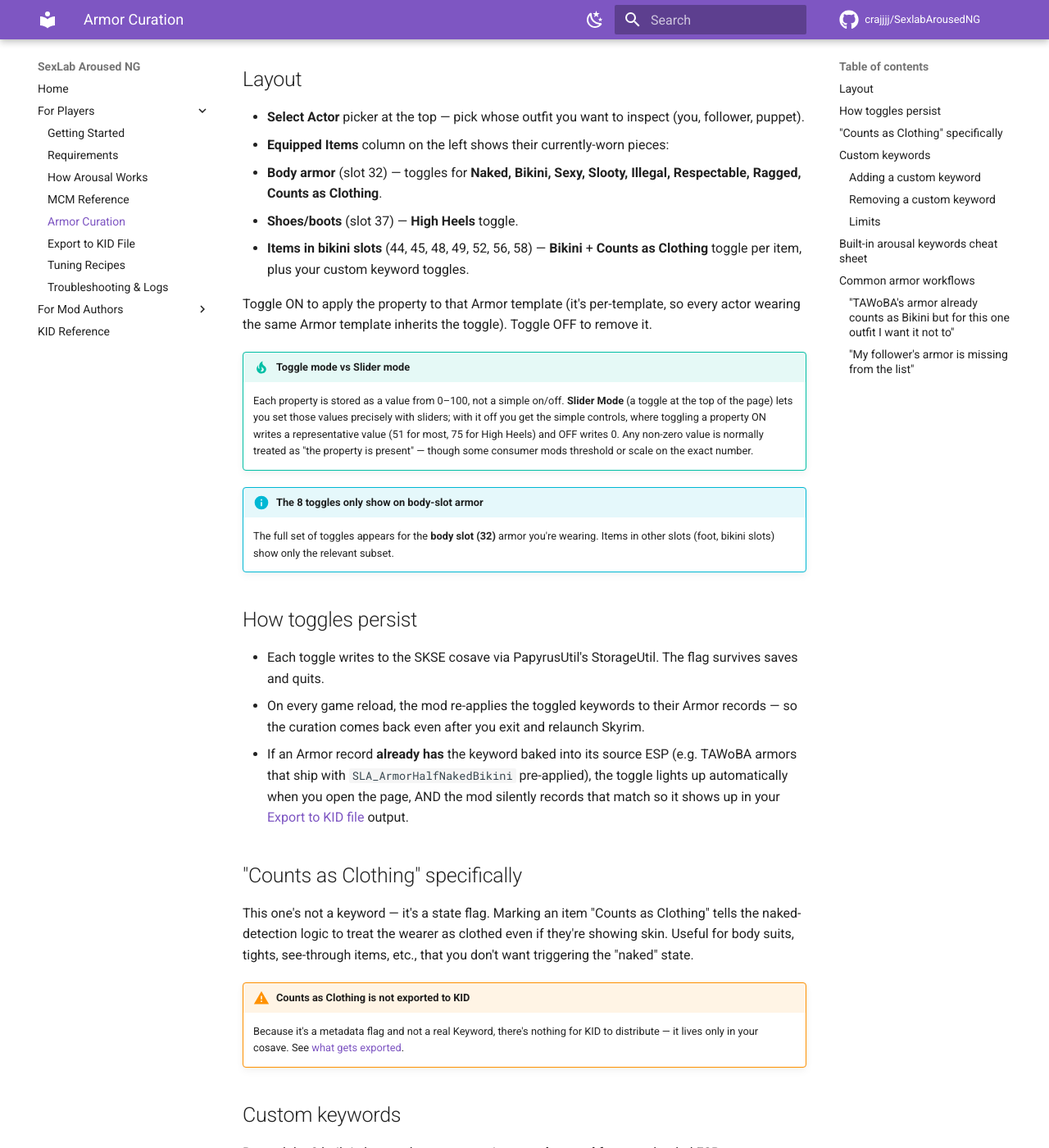
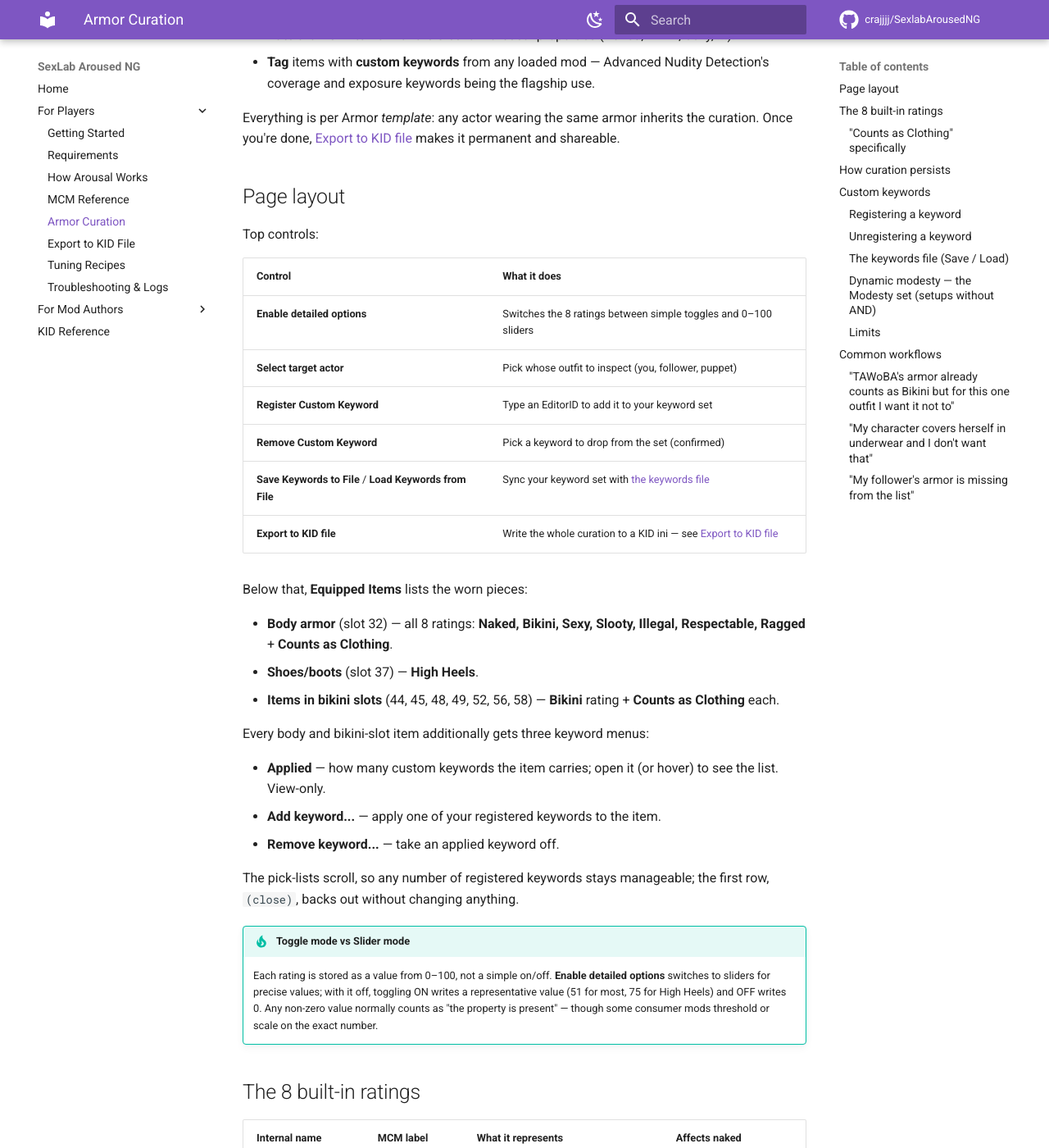
Before and after one commit to crajjjj/SexlabArousedNG, an MkDocs documentation site: the page built from docs/players/armor-curation.md, in a window 1280 px wide and 1400 px high, scrolled down 217 px. Shown: the whole window at 82% size. Built offline with MkDocs 1.6.1 and Material for MkDocs 9.7.7, drawn with Linux system fonts in a browser that asks for light colours; comment, search, counter and statistics services are not loaded; some of the changed text lies outside the part shown.

Commit message:
feat(keywords): ship AND coverage classifiers by default; refresh armor docs
- Keywords.json: promote AND's coverage classifiers (CoversAll, ArmorTop/
  Bottom, Bra, Underwear, the *Curtain family), AND_Ignore and AND_Miniskirt
  into customkeywords (32 female-oriented defaults, 105 left in
  copyuprespectlimit); reorder by practical use (coverage > skimpy garments >
  flash risk > nakedness > Modesty set - file order drives the pick-list
  order); compact the readme and lead with the ~40-keyword guideline.
- docs/players/armor-curation.md: rewrite for the 3.3.1 menu-based keyword
  UI (top-controls table, Applied/Add/Remove menus, keywords-file section,
  real limits story); note that ESP-baked detection covers built-ins only;
  add a dynamic-modesty section explaining the Modesty set only works
  without AND (its OAR overrides disable keyword conditions) and the
  AND_Underwear/AND_ArmorBottom workflow for covering-in-underwear.
- docs/players/kid-export.md: update button location and per-item menu
  wording.

```diff
--- a/docs/players/armor-curation.md
+++ b/docs/players/armor-curation.md
@@ -1,59 +1,45 @@
 # Armor Curation
 
-The *Current Armor List* MCM page is the most player-facing feature of the mod. It lets you mark specific armor items with arousal-relevant keywords, on a per-piece basis. Once you've curated your outfits, you can make the curation permanent and shareable with [Export to KID file](kid-export.md).
+The *Current Armor List* MCM page (shown as **Current Equipment** in-game) is the most player-facing feature of the mod. It does two things:
 
-## Layout
+- **Rate** the worn items with the 8 built-in arousal properties (Naked, Bikini, Sexy, ...).
+- **Tag** items with **custom keywords** from any loaded mod — Advanced Nudity Detection's coverage and exposure keywords being the flagship use.
 
-- **Select Actor** picker at the top — pick whose outfit you want to inspect (you, follower, puppet).
-- **Equipped Items** column on the left shows their currently-worn pieces:
-  - **Body armor** (slot 32) — toggles for **Naked, Bikini, Sexy, Slooty, Illegal, Respectable, Ragged, Counts as Clothing**.
-  - **Shoes/boots** (slot 37) — **High Heels** toggle.
-  - **Items in bikini slots** (44, 45, 48, 49, 52, 56, 58) — **Bikini** + **Counts as Clothing** toggle per item, plus your custom keyword toggles.
+Everything is per Armor *template*: any actor wearing the same armor inherits the curation. Once you're done, [Export to KID file](kid-export.md) makes it permanent and shareable.
 
-Toggle ON to apply the property to that Armor template (it's per-template, so every actor wearing the same Armor template inherits the toggle). Toggle OFF to remove it.
+## Page layout
+
+Top controls:
+
+| Control | What it does |
+|---|---|
+| **Enable detailed options** | Switches the 8 ratings between simple toggles and 0–100 sliders |
+| **Select target actor** | Pick whose outfit to inspect (you, follower, puppet) |
+| **Register Custom Keyword** | Type an EditorID to add it to your keyword set |
+| **Remove Custom Keyword** | Pick a keyword to drop from the set (confirmed) |
+| **Save Keywords to File** / **Load Keywords from File** | Sync your keyword set with [the keywords file](#the-keywords-file-save-load) |
+| **Export to KID file** | Write the whole curation to a KID ini — see [Export to KID file](kid-export.md) |
+
+Below that, **Equipped Items** lists the worn pieces:
+
+- **Body armor** (slot 32) — all 8 ratings: **Naked, Bikini, Sexy, Slooty, Illegal, Respectable, Ragged** + **Counts as Clothing**.
+- **Shoes/boots** (slot 37) — **High Heels**.
+- **Items in bikini slots** (44, 45, 48, 49, 52, 56, 58) — **Bikini** rating + **Counts as Clothing** each.
+
+Every body and bikini-slot item additionally gets three keyword menus:
+
+- **Applied** — how many custom keywords the item carries; open it (or hover) to see the list. View-only.
+- **Add keyword...** — apply one of your registered keywords to the item.
+- **Remove keyword...** — take an applied keyword off.
+
+The pick-lists scroll, so any number of registered keywords stays manageable; the first row, `(close)`, backs out without changing anything.
 
 !!! tip "Toggle mode vs Slider mode"
-    Each property is stored as a value from 0–100, not a simple on/off. **Slider Mode** (a toggle at the top of the page) lets you set those values precisely with sliders; with it off you get the simple controls, where toggling a property ON writes a representative value (51 for most, 75 for High Heels) and OFF writes 0. Any non-zero value is normally treated as "the property is present" — though some consumer mods threshold or scale on the exact number.
+    Each rating is stored as a value from 0–100, not a simple on/off. **Enable detailed options** switches to sliders for precise values; with it off, toggling ON writes a representative value (51 for most, 75 for High Heels) and OFF writes 0. Any non-zero value normally counts as "the property is present" — though some consumer mods threshold or scale on the exact number.
 
-!!! info "The 8 toggles only show on body-slot armor"
-    The full set of toggles appears for the **body slot (32)** armor you're wearing. Items in other slots (foot, bikini slots) show only the relevant subset.
+## The 8 built-in ratings
 
-## How toggles persist
-
-- Each toggle writes to the SKSE cosave via PapyrusUtil's StorageUtil. The flag survives saves and quits.
-- On every game reload, the mod re-applies the toggled keywords to their Armor records — so the curation comes back even after you exit and relaunch Skyrim.
-- If an Armor record **already has** the keyword baked into its source ESP (e.g. TAWoBA armors that ship with `SLA_ArmorHalfNakedBikini` pre-applied), the toggle lights up automatically when you open the page, AND the mod silently records that match so it shows up in your [Export to KID file](kid-export.md) output.
-
-## "Counts as Clothing" specifically
-
-This one's not a keyword — it's a state flag. Marking an item "Counts as Clothing" tells the naked-detection logic to treat the wearer as clothed even if they're showing skin. Useful for body suits, tights, see-through items, etc., that you don't want triggering the "naked" state.
-
-!!! warning "Counts as Clothing is not exported to KID"
-    Because it's a metadata flag and not a real Keyword, there's nothing for KID to distribute — it lives only in your cosave. See [what gets exported](kid-export.md#what-gets-exported).
-
-## Custom keywords
-
-Beyond the 8 built-in keywords, you can register **any keyword** from any loaded ESP as a custom toggle.
-
-### Adding a custom keyword
-
-1. Find the keyword's **EditorID** — usually documented in the keyword-providing mod's description (e.g. `SLA_ArmorHalfNakedBondage`, `BHUNP_SkinTight`).
-2. On the *Current Armor List* page, click **Register Custom Keyword**.
-3. Type the EditorID exactly and confirm.
-4. The keyword now appears as a toggle on every body-slot armor and every item in the bikini slots.
-
-### Removing a custom keyword
-
-Click **Remove Custom Keyword** and type the EditorID. It's removed from the registry; previously toggled items keep the keyword unless you toggle them off individually first.
-
-### Limits
-
-- Maximum ~18 custom keywords are visible on a bikini-slot item simultaneously (Papyrus has a 128-element array limit; we use `bikini_count × keyword_count` for the toggle grid). With 7 worn bikini-slot items you can show ~18 per item. The actual StorageUtil data is unlimited — only the on-screen toggles are capped.
-- The EditorID must exactly match a keyword in your load order — if not, you get an error popup.
-
-## Built-in arousal keywords cheat sheet
-
-| Internal name | MCM toggle label | What it represents | Affects naked detection? |
+| Internal name | MCM label | What it represents | Affects naked detection? |
 |---|---|---|---|
 | `EroticArmor` | Naked | Body covering that exposes too much to count as "clothed" | Yes — directly triggers the naked state |
 | `SLA_ArmorHalfNakedBikini` | Bikini | Bikini-style outfits (TAWoBA et al.) | Yes — soft naked |
@@ -65,16 +51,83 @@
 | `SLA_KillerHeels` | High Heels | Heels / heeled boots | Affects walk animations |
 | *(state-only)* | Counts as Clothing | Mark a revealing item as NOT triggering naked detection | Overrides naked state |
 
-## Common armor workflows
+### "Counts as Clothing" specifically
+
+This one's not a keyword — it's a state flag. It tells the naked-detection logic to treat the wearer as clothed even if they're showing skin. Useful for body suits, tights, see-through items, etc., that you don't want triggering the "naked" state.
+
+!!! warning "Counts as Clothing is not exported to KID"
+    Because it's a metadata flag and not a real Keyword, there's nothing for KID to distribute — it lives only in your cosave. See [what gets exported](kid-export.md#what-gets-exported).
+
+## How curation persists
+
+- Every rating and keyword assignment writes to the SKSE cosave via PapyrusUtil's StorageUtil, so it survives saves and quits.
+- On every game reload, the mod re-applies the assigned keywords to their Armor records — the curation comes back even after you exit and relaunch Skyrim.
+- If an Armor record **already has** one of the 8 built-in keywords baked into its source ESP (e.g. TAWoBA armors shipping with `SLA_ArmorHalfNakedBikini`), the toggle lights up automatically when you open the page, and the match is recorded so it appears in your [KID export](kid-export.md).
+
+!!! note "ESP-baked keywords are not auto-detected for customs"
+    That automatic pickup applies to the 8 built-ins only. **Applied** reflects just what you set through the menus — an ESP-baked custom keyword still works in-game (mods see it on the record), but it lists under *Add keyword...*, and removing it via the menu only lasts until the next game launch (the ESP puts it back).
+
+## Custom keywords
+
+Beyond the 8 built-ins, you can register **any keyword** from any loaded ESP and apply it per item.
+
+### Registering a keyword
+
+1. Find the keyword's **EditorID** — usually documented in the keyword-providing mod's description (e.g. `SLA_ArmorHalfNakedBondage`, `AND_Underwear`).
+2. Click **Register Custom Keyword**, type the EditorID exactly and confirm. It must match a keyword in your load order — if not, you get an error popup.
+3. The keyword now appears in every item's **Add keyword...** menu.
+
+For EditorIDs too long for SkyUI's input box, put them in the keywords file and use **Load Keywords from File** instead.
+
+### Unregistering a keyword
+
+Click **Remove Custom Keyword** and pick it from the list (asks for confirmation). This only removes it from your registered set — per-armor assignments are kept and come back fully wired if you register it again. The keywords file is not touched.
+
+### The keywords file (Save / Load)
+
+Your keyword set can be stored in `Data\SKSE\Plugins\StorageUtilData\SLAX\Keywords.json`:
+
+- **Load Keywords from File** registers every EditorID in the file's `customkeywords` list, **replacing** your registered set (asks for confirmation). Unknown EditorIDs (not in a loaded ESP) are skipped.
+- **Save Keywords to File** writes your registered set to the top of `customkeywords`, skipping anything already in the file — use it to keep your set before a Load, or to carry it to another character.
+- Registering/removing keywords in the MCM never modifies the file on its own.
+
+The file ships pre-filled with **32 female-oriented defaults** from Advanced Nudity Detection: AND's coverage classifiers (`AND_CoversAll`, `AND_ArmorTop`/`Bottom`, `AND_Bra`, `AND_Underwear`, the `AND_*Curtain` family), `AND_Ignore` (make AND skip a misdetected accessory entirely), pasties/skimpy garments, graded exposure keywords, and the Modesty set. The rest of the AND set — including all male variants — waits in `copyuprespectlimit`; move IDs up into `customkeywords` and Load again to enable them.
+
+!!! tip "Coverage keywords fix misdetected items"
+    Tag an item with a coverage keyword to make AND count it as covering — e.g. `AND_Underwear` on panties clears the bottom-exposed state (and the Female Modesty covering animation driven by it). Escalate to `AND_ArmorBottom` if the item should count as a fully dressed bottom.
+
+### Dynamic modesty — the Modesty set (setups without AND)
+
+The shipped `Modesty`, `NoModesty`, `NoModestyTop`, `NoModestyBottom` and `NoModestyAll` keywords belong to [Dynamic Feminine — Female Modesty Animations](https://www.nexusmods.com/skyrimspecialedition/mods/104374) (they live in its `Modesty_Keyword.esp`). That mod's OAR conditions read them from the actor **and from worn items**, so you can steer the covering animations per piece of gear:
+
+- `NoModestyBottom` on a worn item — no bottom-covering animation while it's worn.
+- `NoModestyTop` — same for the top.
+- `NoModestyAll` — suppresses covering entirely.
+- `Modesty` — marks an item the covering logic should treat as modesty-relevant.
+
+!!! warning "With AND installed, these keywords do nothing"
+    Advanced Nudity Detection 3.x ships OAR overrides for the Female Modesty animations that **disable every keyword condition** and drive covering from AND's own modesty rank and presets instead. On an AND setup, use the coverage keywords above (`AND_Underwear`, `AND_ArmorBottom`, ...) — the Modesty set only works when AND is not installed (or if you re-enable the keyword conditions in the OAR in-game editor).
+
+### Limits
+
+There is no display cap — the pick-lists scroll, and even the full ~137-keyword AND set loads fine. Aim for roughly **40 registered keywords** anyway: every registered keyword lengthens the pick-lists and adds work to the keyword restore that runs on every game load.
+
+## Common workflows
 
 ### "TAWoBA's armor already counts as Bikini but for this one outfit I want it not to"
 
-- Open *Current Armor List* with that outfit equipped.
+- Open the page with that outfit equipped.
 - Click the Bikini toggle OFF. The mod removes the keyword from the Armor record AND adds the item to its "off" persistence list, so it stays off across reloads.
+
+### "My character covers herself in underwear and I don't want that"
+
+- Register `AND_Underwear` (it's in the shipped keyword file — just **Load Keywords from File**).
+- With the underwear equipped, use its **Add keyword...** menu to apply `AND_Underwear`, then re-equip the item so AND rescans.
+- Still covering at high modesty ranks? Apply `AND_ArmorBottom` instead — the item then counts as a fully dressed bottom.
 
 ### "My follower's armor is missing from the list"
 
-- Switch the **Select Actor** picker to the follower. The Current Armor List always operates on whichever actor is selected.
+- Switch **Select target actor** to the follower — the page always operates on whichever actor is selected.
 - The picker only includes the player, followers tracked via the SLA follower alias, the most recent puppet (NotificationKey crosshair pick), and the most-aroused NPC in the location. If your follower isn't appearing, press the NotificationKey while looking at them — they'll show up as a "Puppet" option.
 
 For sharing your curation across saves and with other players, continue to [Export to KID File](kid-export.md).
```
Also changed, not shown: docs/players/kid-export.md (+2 -2 lines), 1 other file.
